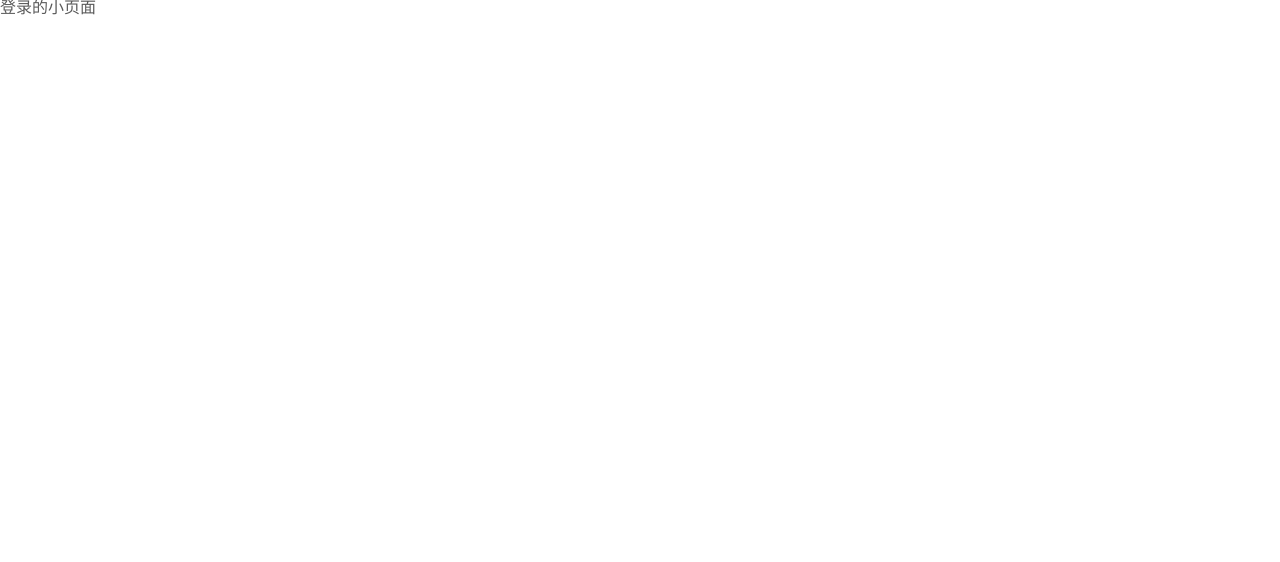
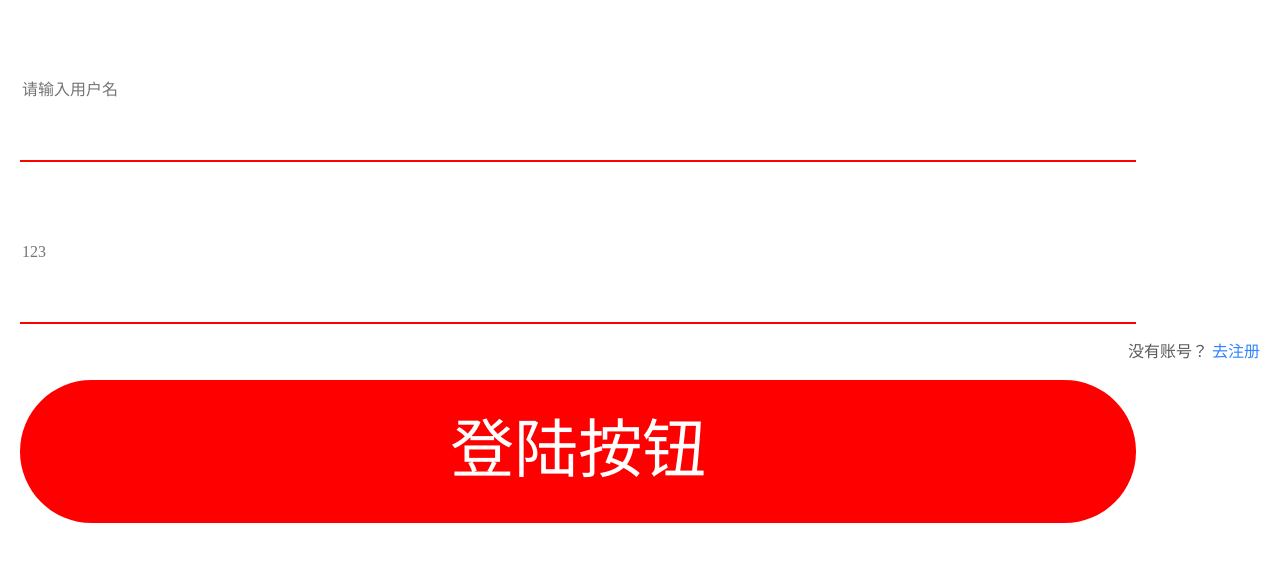
Before and after one commit to My-de-file/heimait_vue, a Vue app: page /#/login in a window 1280 px wide. Shown: the top 562 px of the page. Built offline with nearby package versions, Linux system fonts and the light colour scheme; a small style sheet from the web is missing.

Commit message:
准备好了登陆页面的静态

```diff
--- /dev/null
+++ b/src/components/mybutton.vue
@@ -0,0 +1,21 @@
+<template>
+  <div id="btn"><slot></slot></div>
+</template>
+
+<script>
+export default {
+}
+</script>
+
+<style lang='less'>
+#btn{
+    width: 314*100/360vw;
+    height: 40*100/360vw;
+    color: #fff;
+    background: #f00;
+    font-size: 18*100/360vw;
+    border-radius: 40*100/360vw;
+    line-height: 40*100/360vw;
+    text-align: center;
+}
+</style>
--- /dev/null
+++ b/src/components/myinput.vue
@@ -0,0 +1,31 @@
+<template>
+  <input :type="text" class="inp" :placeholder="placeholder" :class="{red:!color , green:color}">
+</template>
+
+<script>
+export default {
+props:['text','placeholder'],
+data () {
+    return {
+        color:false
+    }
+}
+}
+</script>
+
+<style lang='less'>
+.inp{
+    border: none;
+    border-bottom: 2px solid rgb(117,117,117);
+    width: 314*100/360vw;
+    height: 40*100/360vw;
+    outline: none;
+    background-color: transparent;
+}
+.red{
+    border-bottom-color: red;
+}
+.green{
+    border-bottom-color: green;
+}
+</style>
--- a/src/views/Login.vue
+++ b/src/views/Login.vue
@@ -1,15 +1,77 @@
 <template>
   <div id="login">
-      登录的小页面
+    <div class="container">
+      <div class="close">
+        <span class="iconfont iconicon-test"></span>
+      </div>
+      <div class="logo">
+        <span class="iconfont iconnew"></span>
+      </div>
+      <div class="inputs">
+        <myinput type='text' placeholder='请输入用户名'></myinput>
+        <myinput type='password' placeholder='123'></myinput>
+      </div>
+      <p class="tips">
+        没有账号？
+        <a href="#/register" class>去注册</a>
+      </p>
+      <mybutton>登陆按钮</mybutton>
+    </div>
   </div>
 </template>
 
 <script>
+// 引入按钮路由
+import mybutton from "@/components/mybutton.vue"
+import myinput from "@/components/myinput.vue"
 export default {
-
-}
+  components: {
+    mybutton,myinput
+  },
+  data () {
+    return {
+      user:{
+        name:''
+      }
+    }
+  }
+};
 </script>
 
-<style>
+<style lang='less'>
+.container {
+  padding: 20px;
+}
 
+.close {
+  span {
+    font-size: 27 / 360 * 100vw;
+  }
+}
+
+.logo {
+  display: flex;
+  justify-content: center;
+
+  span {
+    display: block;
+    font-size: 126 / 360 * 100vw;
+    color: #d81e06;
+  }
+}
+
+.inputs {
+  input {
+    margin-bottom: 20px;
+  }
+}
+
+.tips {
+  text-align: right;
+  margin-bottom: 20px;
+
+  a {
+    color: #3385ff;
+  }
+}
 </style>
```
